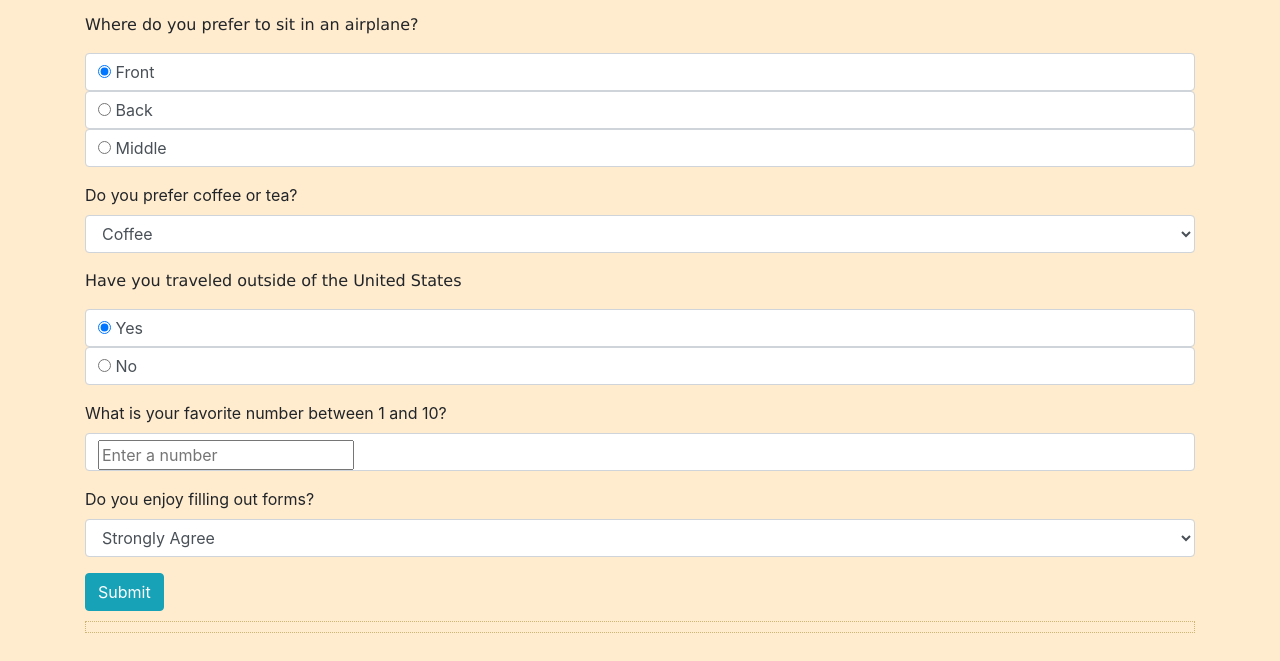
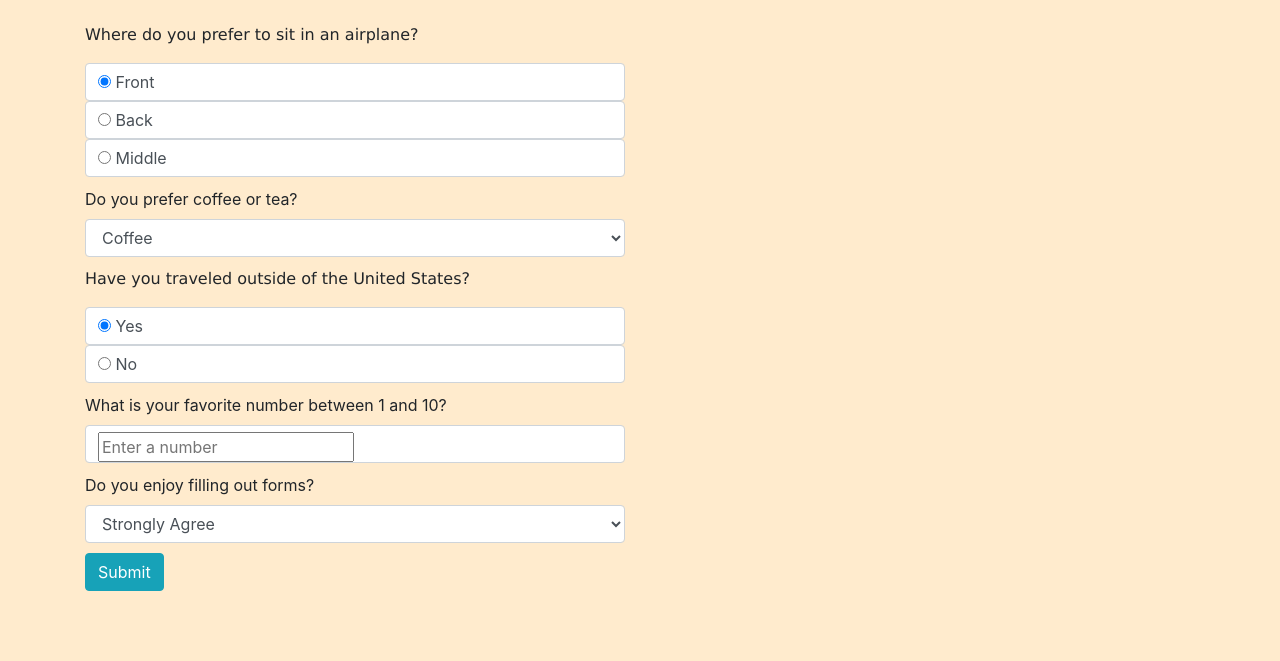
Before and after one commit to EmilioG1/language-suggester, a plain HTML site: page index.html in a window 1280 px wide. Shown: the part 119-780 px from the top of the page. Drawn offline with Linux system fonts and the light colour scheme.

Commit message:
Add columns to maximize screen space

```diff
--- a/css/styles.css
+++ b/css/styles.css
@@ -28,7 +28,7 @@ h1 {
 }
 
 #suggest {
-  border: 1px dotted rgb(207, 181, 115);
+  /* border: 1px dotted rgb(207, 181, 115); */
   text-align: center;
   padding-top: 10px;
   font-family: monospace;
@@ -51,8 +51,14 @@ h1 {
 img {
   width: 400px;
   height: auto;
+  ;
 }
 
 #button {
   margin-bottom: 10px;
 }
+
+.form-group {
+  margin-top: 10px;
+  margin-bottom: 10px;
+}
--- a/index.html
+++ b/index.html
@@ -11,8 +11,9 @@
   <div class="container">
     <h1>Language Suggestion Machine</h1>
     <p id="subheading">Which programmming language is right for you?</p>
+    <div class="row">
+      <div class="col-6">
         <form id="language">
-
           <div class="form-group">
             <div>
               <p>Where do you prefer to sit in an airplane?</p>
@@ -46,7 +47,7 @@
           </div>
 
           <div class="form-group">
-        <p>Have you traveled outside of the United States</p>
+            <p>Have you traveled outside of the United States?</p>
             <div class="form-control">
               <input type="radio" name="visit" value="yes" checked>
               <label for="yes">Yes</label>
@@ -72,11 +73,10 @@
               <option value="3">Strongly Disagree</option>
             </select>
           </div>
-
-
           <button type="submit" id="button" class="btn btn-info">Submit</button>
         </form>
-
+      </div>
+      <div class="col-6">
         <div id="suggest">
           <div id="ruby">
             <p>Looks like Ruby really is your hidden gem!</p>
@@ -95,7 +95,8 @@
             <img src="img/magicword.jpeg" alt="Dennis Nedry Jurassic Park">
           </div>
         </div>
-
+      </div>
+    </div>
   </div>
 </body>
 </html>
```
Lines whose indentation alone changed are shown as unchanged.
